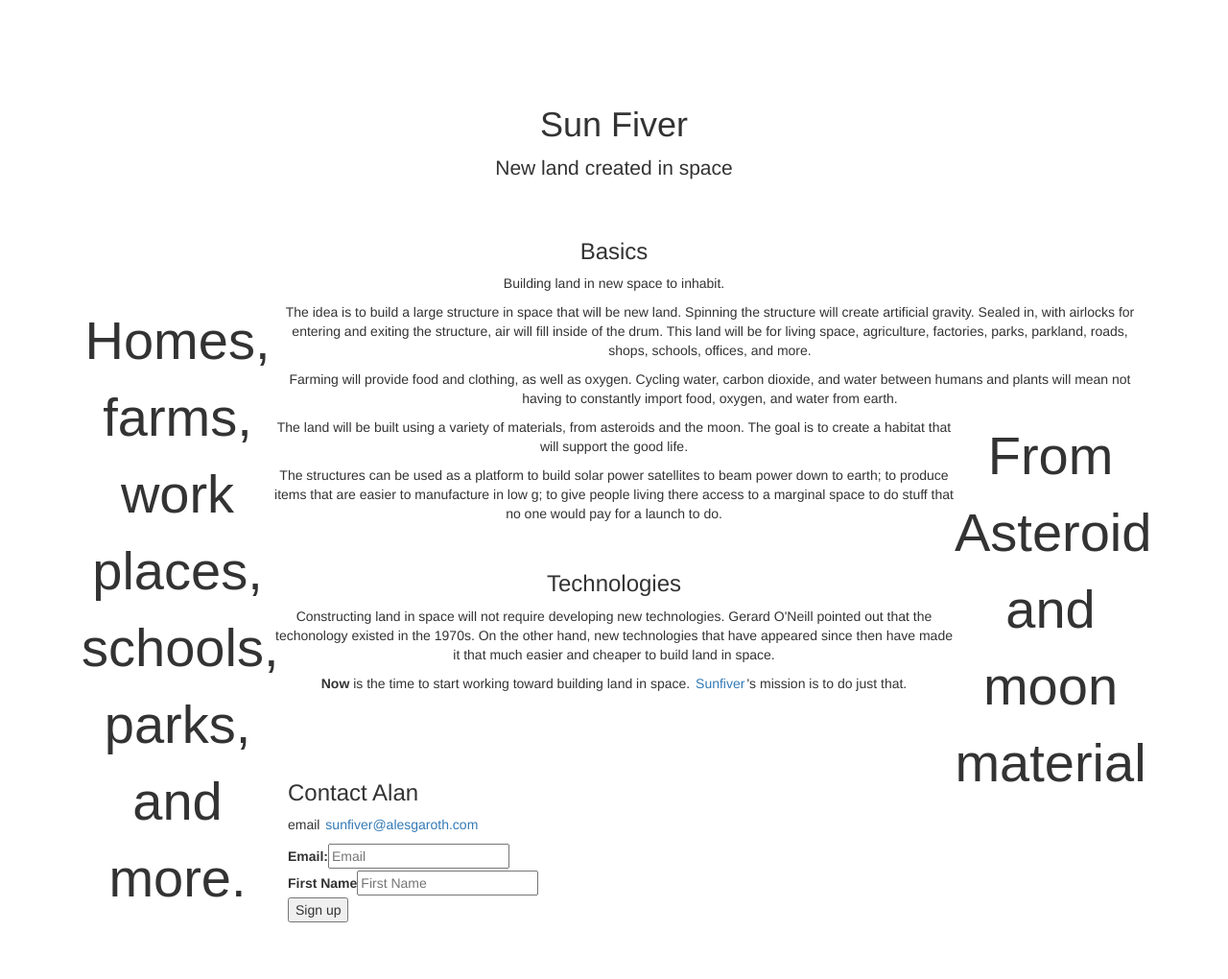
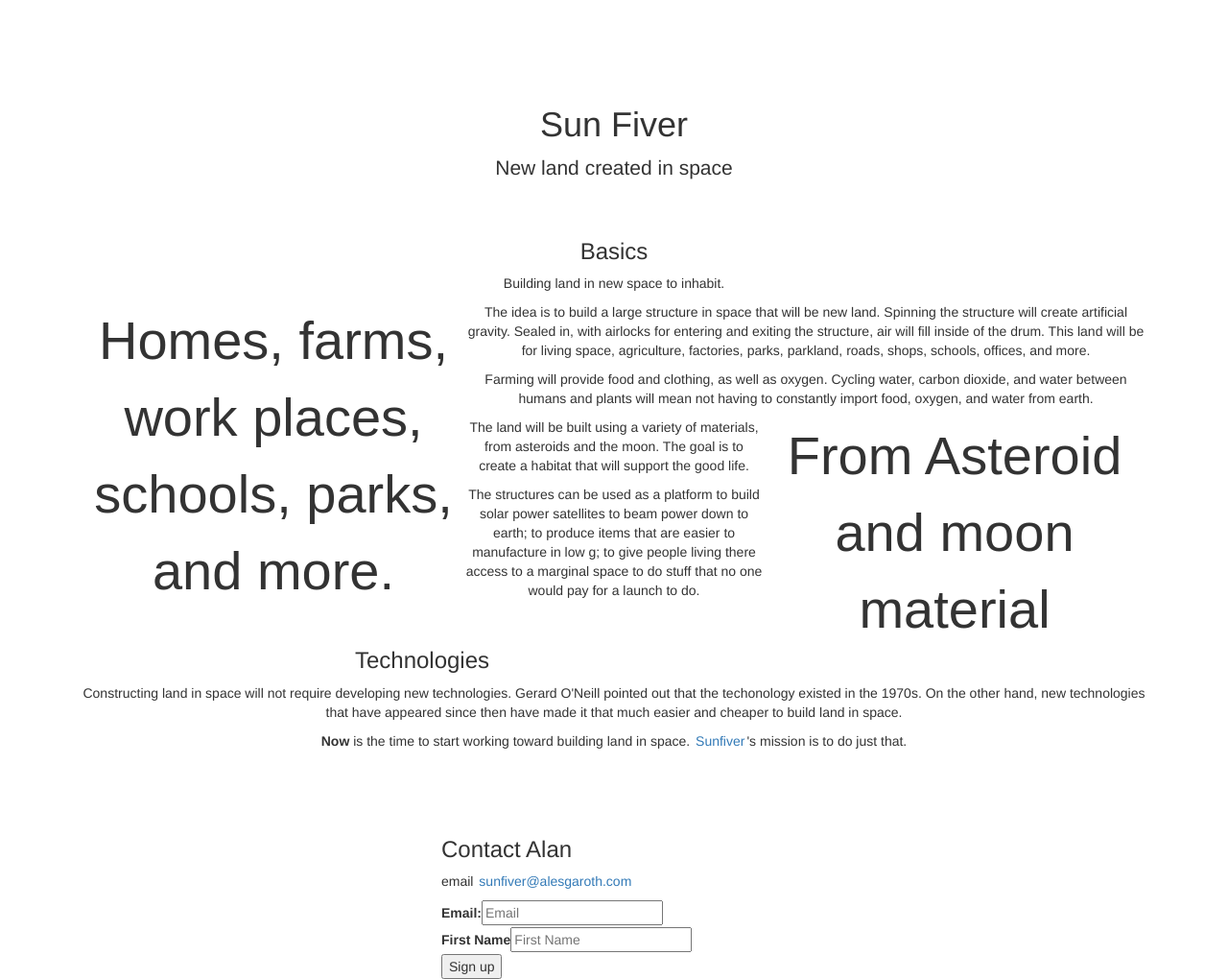
Before and after one commit to alesgaroth/Sunfiver, a plain HTML site: page site/index.html in a window 1280 px wide. Shown: the whole page at 96% size. Before the commit the page ends 965 px from the top, so only its background shows below. Drawn offline with Linux system fonts and the light colour scheme.

Commit message:
break up text

```diff
--- a/site/index.html
+++ b/site/index.html
@@ -15,13 +15,13 @@
         float: left;
         font-family: sans-serif;
         font-size: 400%;
-        max-width: 200px;
+        max-width: 400px;
       }
       .right {
         float: right;
         font-family: sans-serif;
         font-size: 400%;
-        max-width: 200px;
+        max-width: 400px;
       }
 
 
```
